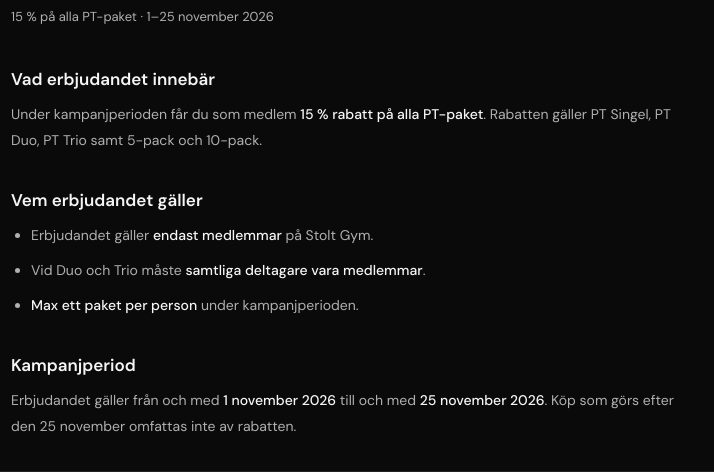
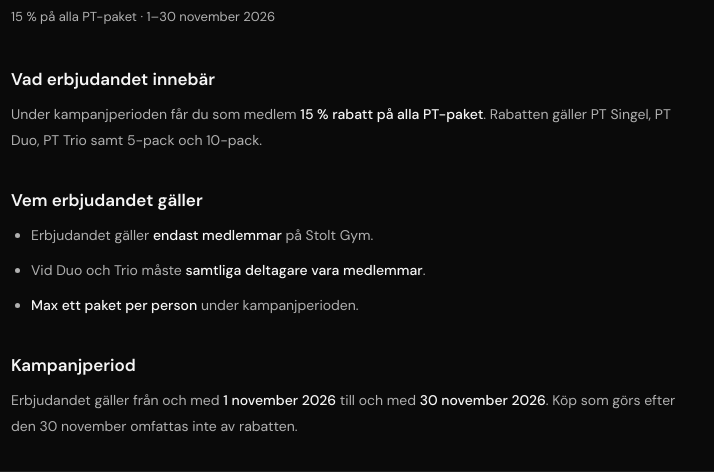
Before and after one commit to rezdarbakri-star/stoltgym, a plain HTML site: page villkor.html in a window 1280 px wide. Shown: the part 250-722 px from the top of the page, 293-1007 px from the left. Drawn offline with Linux system fonts and the light colour scheme.

Commit message:
PT 15 %: villkoren förlängda till 30 nov

```diff
--- a/villkor.html
+++ b/villkor.html
@@ -48,7 +48,7 @@ body{background:var(--black);color:var(--white);font-family:'DM Sans',sans-serif
 <div class="content">
   <span class="tag">🖤 Black November</span>
   <h1>Kampanjvillkor</h1>
-  <p class="updated">15 % på alla PT-paket · 1–25 november 2026</p>
+  <p class="updated">15 % på alla PT-paket · 1–30 november 2026</p>
 
   <h2>Vad erbjudandet innebär</h2>
   <p>Under kampanjperioden får du som medlem <strong>15 % rabatt på alla PT-paket</strong>. Rabatten gäller PT Singel, PT Duo, PT Trio samt 5-pack och 10-pack.</p>
@@ -61,7 +61,7 @@ body{background:var(--black);color:var(--white);font-family:'DM Sans',sans-serif
   </ul>
 
   <h2>Kampanjperiod</h2>
-  <p>Erbjudandet gäller från och med <strong>1 november 2026</strong> till och med <strong>25 november 2026</strong>. Köp som görs efter den 25 november omfattas inte av rabatten.</p>
+  <p>Erbjudandet gäller från och med <strong>1 november 2026</strong> till och med <strong>30 november 2026</strong>. Köp som görs efter den 30 november omfattas inte av rabatten.</p>
 
   <h2>Betalning</h2>
   <p>Det finns möjlighet till <strong>räntefri delbetalning i tre månader</strong>. Delbetalning administreras i receptionen under bemannade tider.</p>
```
Also changed, not shown: index.html (+2 -2 lines).
